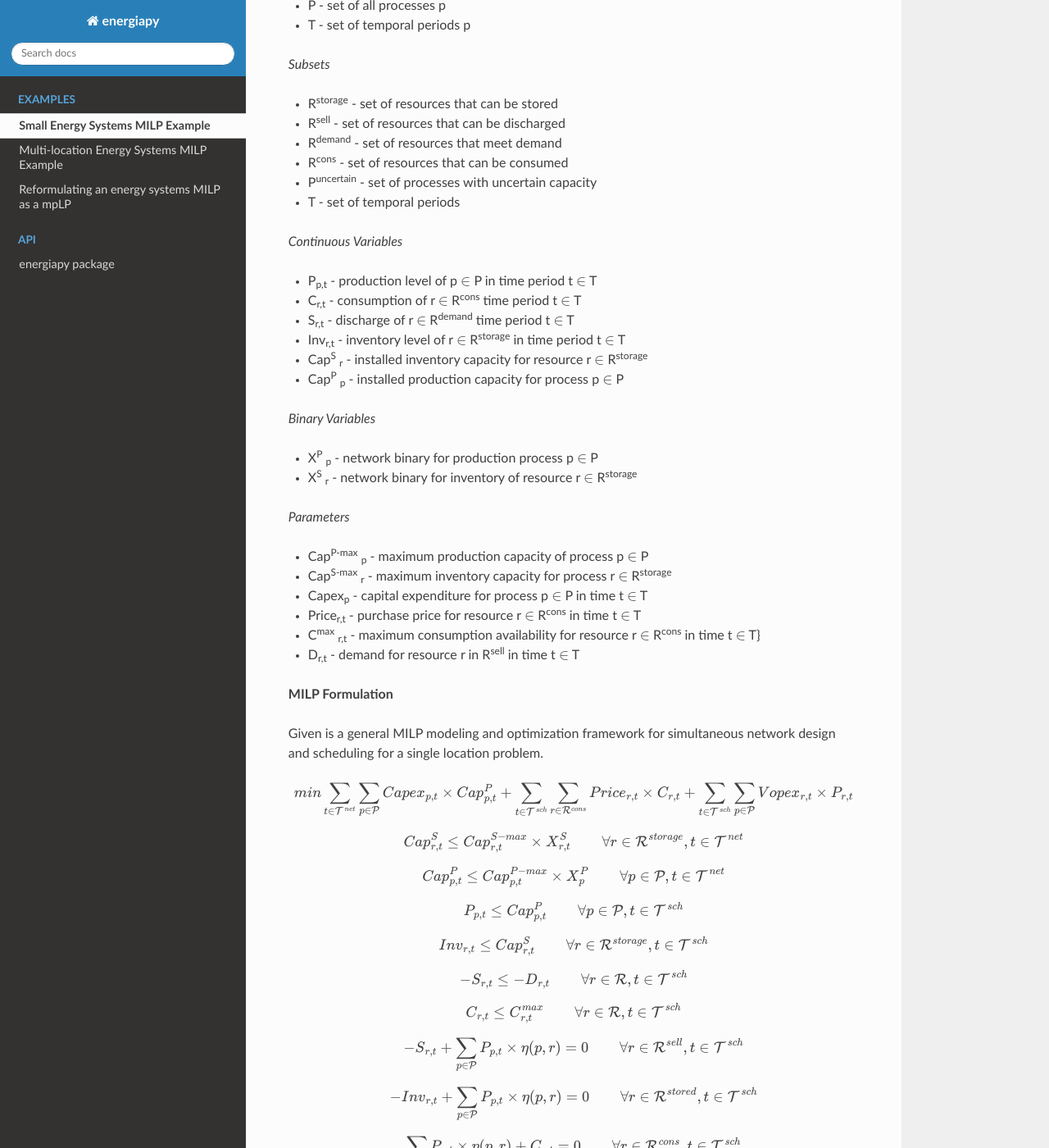
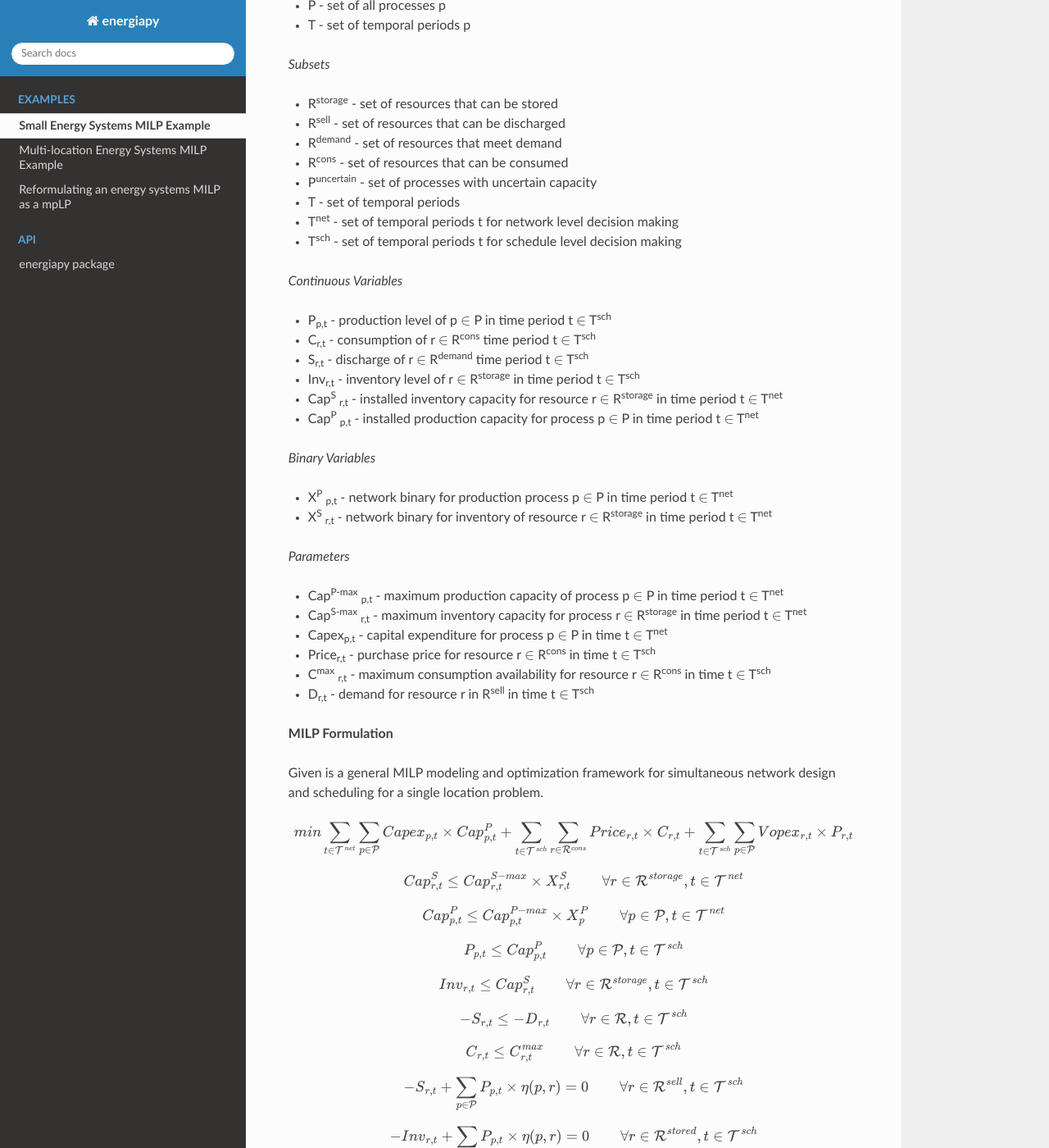
Before and after one commit to TAMUparametric/energiapy, a Sphinx documentation site: the page built from docs/small_example.rst, in a window 1280 px wide and 1400 px high, scrolled down 813 px. Shown: the whole window at 82% size. Built offline with Sphinx 7.4.7 and the Read the Docs theme 2.0.0, drawn with Linux system fonts in a browser that asks for light colours.

Commit message:
put temporal sets in formulatio examples2

```diff
--- a/docs/small_example.rst
+++ b/docs/small_example.rst
@@ -39,23 +39,24 @@ The sets and variables used are stated here
 - R\ :sup:`cons` - set of resources that can be consumed
 - P\ :sup:`uncertain` - set of processes with uncertain capacity
 - T - set of temporal periods
-
+- T\ :sup:`net` - set of temporal periods t for network level decision making
+- T\ :sup:`sch` - set of temporal periods t for schedule level decision making
 
 
 *Continuous Variables*
 
 
-- P\ :sub:`p,t` - production level of p :math:`{\in}`  P in time period t :math:`{\in}` T
+- P\ :sub:`p,t` - production level of p :math:`{\in}`  P in time period t :math:`{\in}` T\ :sup:`sch`
 
-- C\ :sub:`r,t` - consumption of r :math:`{\in}` R\ :sup:`cons` time period t :math:`{\in}` T
+- C\ :sub:`r,t` - consumption of r :math:`{\in}` R\ :sup:`cons` time period t :math:`{\in}` T\ :sup:`sch`
 
-- S\ :sub:`r,t` - discharge of r :math:`{\in}` R\ :sup:`demand` time period t :math:`{\in}` T
+- S\ :sub:`r,t` - discharge of r :math:`{\in}` R\ :sup:`demand` time period t :math:`{\in}` T\ :sup:`sch`
 
-- Inv\ :sub:`r,t` - inventory level of r :math:`{\in}` R\ :sup:`storage`  in time period t :math:`{\in}` T
+- Inv\ :sub:`r,t` - inventory level of r :math:`{\in}` R\ :sup:`storage`  in time period t :math:`{\in}` T\ :sup:`sch`
 
-- Cap\ :sup:`S` \ :sub:`r` - installed inventory capacity for resource r :math:`{\in}`  R\ :sup:`storage`
+- Cap\ :sup:`S` \ :sub:`r,t` - installed inventory capacity for resource r :math:`{\in}`  R\ :sup:`storage` in time period t :math:`{\in}` T\ :sup:`net`
 
-- Cap\ :sup:`P` \ :sub:`p` - installed production capacity for process p :math:`{\in}` P
+- Cap\ :sup:`P` \ :sub:`p,t` - installed production capacity for process p :math:`{\in}` P in time period t :math:`{\in}` T\ :sup:`net`
 
 
 
@@ -63,19 +64,18 @@ The sets and variables used are stated here
 *Binary Variables*
 
 
-- X\ :sup:`P` \ :sub:`p` - network binary for production process p :math:`{\in}` P
-- X\ :sup:`S` \ :sub:`r` - network binary for inventory of resource r :math:`{\in}` R\ :sup:`storage`
-
-
+- X\ :sup:`P` \ :sub:`p,t` - network binary for production process p :math:`{\in}` P in time period t :math:`{\in}` T\ :sup:`net`
+- X\ :sup:`S` \ :sub:`r,t` - network binary for inventory of resource r :math:`{\in}` R\ :sup:`storage` in time period t :math:`{\in}` T\ :sup:`net`
 
 *Parameters*
 
-- Cap\ :sup:`P-max` \ :sub:`p` - maximum production capacity of process p :math:`{\in}` P
-- Cap\ :sup:`S-max` \ :sub:`r` - maximum inventory capacity for process r :math:`{\in}` R\ :sup:`storage`
-- Capex\ :sub:`p` - capital expenditure for process p :math:`{\in}` P in time t :math:`{\in}` T
-- Price\ :sub:`r,t` - purchase price for resource r :math:`{\in}` R\ :sup:`cons` in time t :math:`{\in}` T
-- C\ :sup:`max` \ :sub:`r,t` - maximum consumption availability for resource r :math:`{\in}` R\ :sup:`cons` in time t :math:`{\in}` T}
-- D\ :sub:`r,t` - demand for resource r in R\ :sup:`sell` in time t :math:`{\in}` T
+
+- Cap\ :sup:`P-max` \ :sub:`p,t` - maximum production capacity of process p :math:`{\in}` P in time period t :math:`{\in}` T\ :sup:`net`
+- Cap\ :sup:`S-max` \ :sub:`r,t` - maximum inventory capacity for process r :math:`{\in}` R\ :sup:`storage` in time period t :math:`{\in}` T\ :sup:`net`
+- Capex\ :sub:`p,t` - capital expenditure for process p :math:`{\in}` P in time t :math:`{\in}` T\ :sup:`net`
+- Price\ :sub:`r,t` - purchase price for resource r :math:`{\in}` R\ :sup:`cons` in time t :math:`{\in}` T\ :sup:`sch`
+- C\ :sup:`max` \ :sub:`r,t` - maximum consumption availability for resource r :math:`{\in}` R\ :sup:`cons` in time t :math:`{\in}` T\ :sup:`sch`
+- D\ :sub:`r,t` - demand for resource r in R\ :sup:`sell` in time t :math:`{\in}` T\ :sup:`sch`
 
 **MILP Formulation**
 
```
